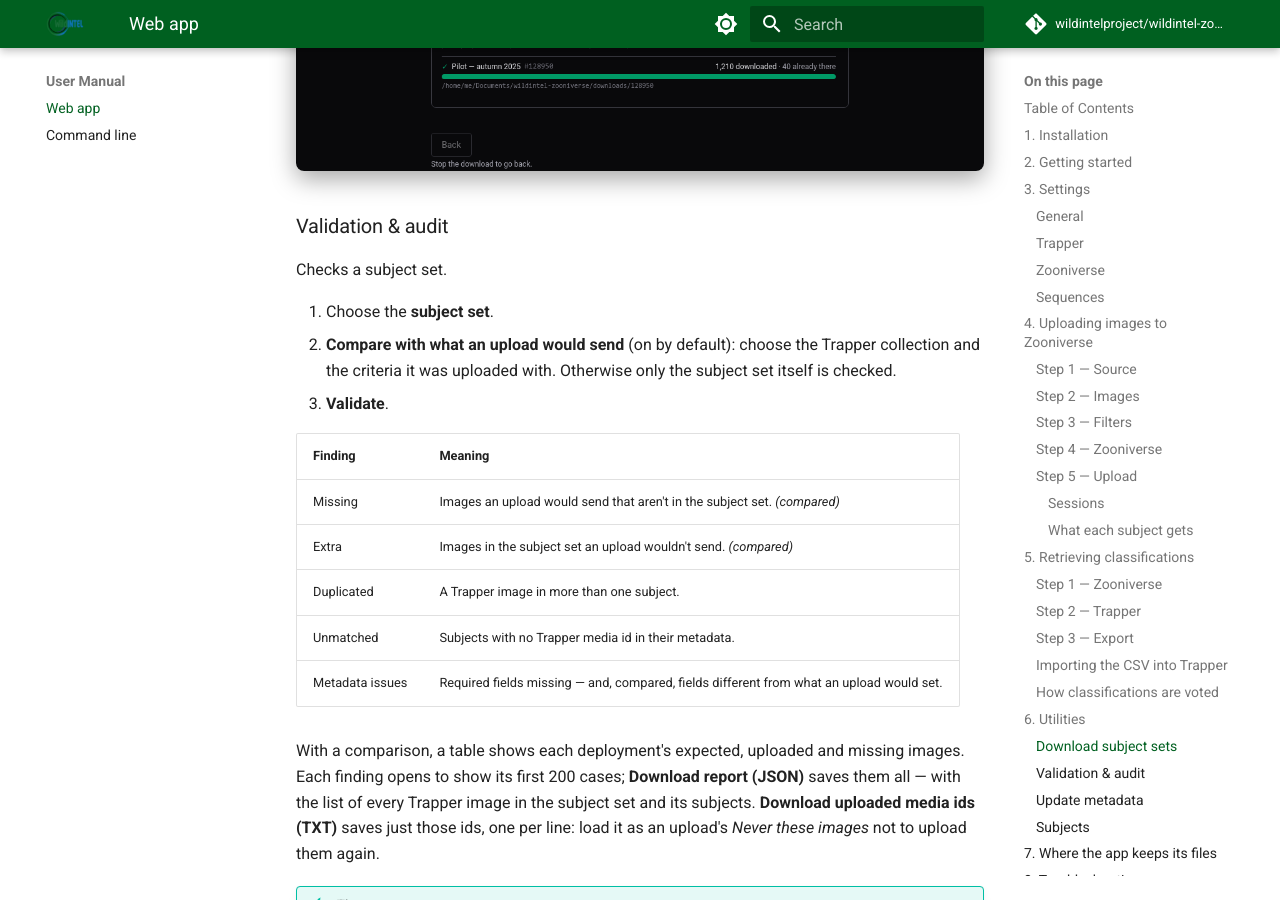
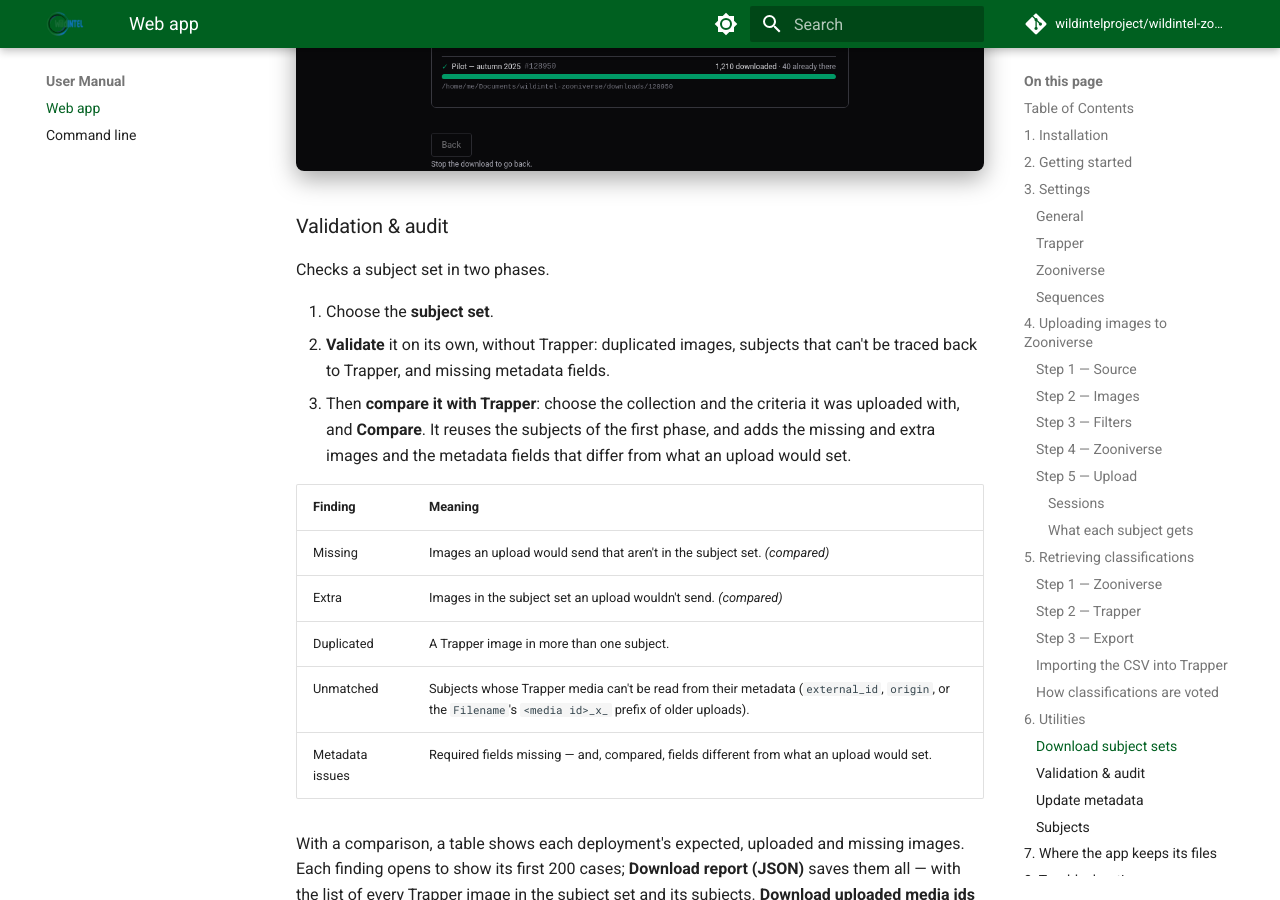
Before and after one commit to wildintelproject/wildintel-zooniverse, an MkDocs documentation site: the page built from docs/user-manual-web.md, in a window 1280 px wide and 900 px high, scrolled down 19490 px. Built offline with MkDocs 1.6.1 and Material for MkDocs 9.7.7, drawn with Linux system fonts in a browser that asks for light colours; comment, search, counter and statistics services are not loaded; the version menu is left out; some of the changed text lies outside the part shown.

Commit message:
Screenshots of the utilities with the saved accounts and the two-phase validation, and the manual's text for them

```diff
--- a/docs/user-manual-web.md
+++ b/docs/user-manual-web.md
@@ -363,8 +363,9 @@
 
 ## 6. Utilities
 
-**🧰 Utils**, on the first step, opens four tools. Each starts by connecting to Zooniverse and
-choosing a project.
+**🧰 Utils**, on the first step, opens four tools. Each uses the Zooniverse and Trapper
+accounts saved in the [settings](#3-settings) — there is nothing to fill in or test — and starts
+by choosing a project.
 
 ![The four utilities](img/screenshots/utils.png){ loading=lazy }
 
@@ -388,19 +389,21 @@
 
 ### Validation & audit
 
-Checks a subject set.
+Checks a subject set in two phases.
 
 1. Choose the **subject set**.
-2. **Compare with what an upload would send** (on by default): choose the Trapper collection and
-   the criteria it was uploaded with. Otherwise only the subject set itself is checked.
-3. **Validate**.
+2. **Validate** it on its own, without Trapper: duplicated images, subjects that can't be traced
+   back to Trapper, and missing metadata fields.
+3. Then **compare it with Trapper**: choose the collection and the criteria it was uploaded with,
+   and **Compare**. It reuses the subjects of the first phase, and adds the missing and extra images
+   and the metadata fields that differ from what an upload would set.
 
 | Finding | Meaning |
 |---|---|
 | Missing | Images an upload would send that aren't in the subject set. *(compared)* |
 | Extra | Images in the subject set an upload wouldn't send. *(compared)* |
 | Duplicated | A Trapper image in more than one subject. |
-| Unmatched | Subjects with no Trapper media id in their metadata. |
+| Unmatched | Subjects whose Trapper media can't be read from their metadata (`external_id`, `origin`, or the `Filename`'s `<media id>_x_` prefix of older uploads). |
 | Metadata issues | Required fields missing — and, compared, fields different from what an upload would set. |
 
 With a comparison, a table shows each deployment's expected, uploaded and missing images. Each
```
Also changed, not shown: docs/img/screenshots/download-subject-sets.png, docs/img/screenshots/subjects.png, docs/img/screenshots/update-metadata.png, docs/img/screenshots/validation.png, 2 other files.
